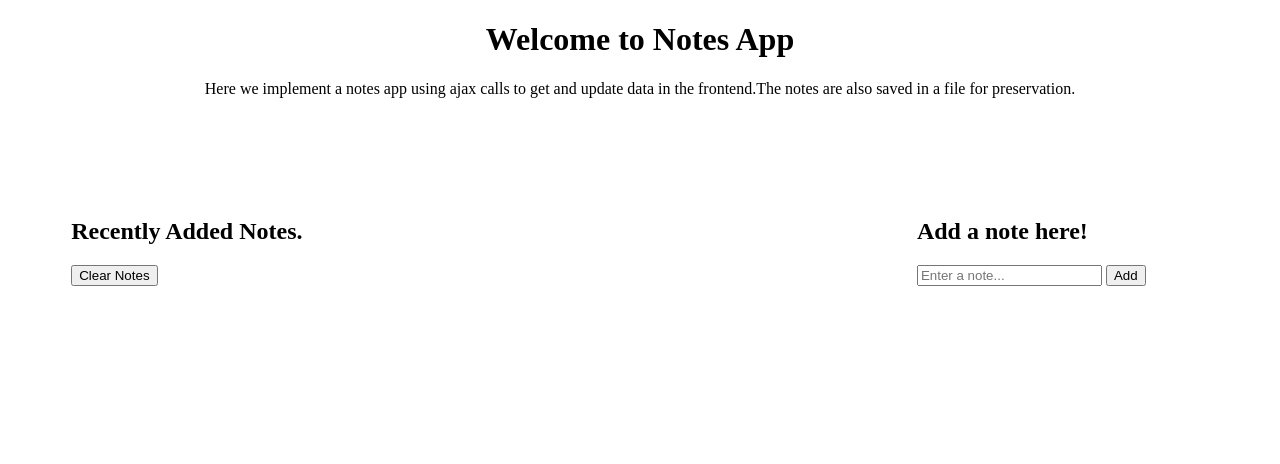
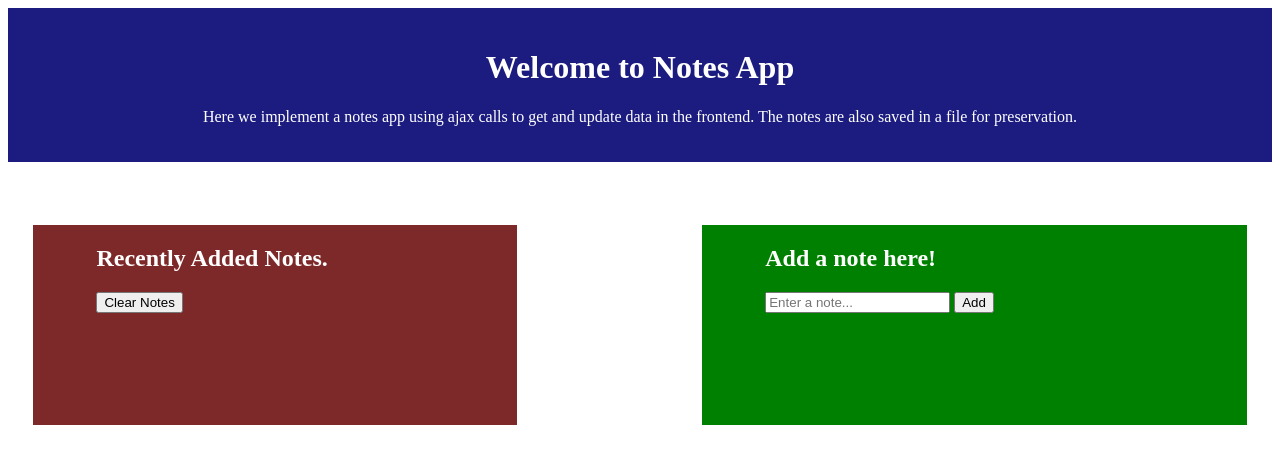
Before and after one commit to Devansh0112/Notes, a website: page public/index.html in a window 1280 px wide. Drawn offline with Linux system fonts and the light colour scheme; no server answers.

Commit message:
Added some css.

```diff
--- a/app.js
+++ b/app.js
@@ -7,6 +7,7 @@ const fs = require('fs');
 app.use(cors());
 app.use(express.json())
 app.use(express.urlencoded({extended: true}));
+app.use(express.static('public'));
 
 
 // Port number
--- /dev/null
+++ b/public/index.css
@@ -0,0 +1,34 @@
+.topPart{
+    text-align: center;
+    padding-top: 20px;
+    padding-bottom: 20px;
+    margin-bottom: 5%;
+    background-color: rgb(28, 28, 128);
+    color: white;
+}
+
+#enterNote{
+    float: right;
+    margin-right: 2%;
+    background-color: green;
+    padding-left: 5%;
+    padding-right: 20%;
+    color: white;
+    min-height: 200px;
+    margin-bottom: 10px;
+}
+
+#noteList {
+    list-style: Number;
+}
+
+#notes{
+    float: left;
+    margin-left: 2%;
+    margin-bottom: 10px;
+    padding-right: 15%;
+    padding-left: 5%;
+    background-color: rgb(126, 41, 41);
+    color: white;
+    min-height: 200px;
+}
--- a/index.html
+++ b/public/index.html
@@ -5,34 +5,17 @@
     <meta charset="UTF-8">
     <meta name="viewport" content="width=device-width, initial-scale=1.0">
     <title>Notes Ajax App</title>
-
-    <style>
-        .topPart{
-            text-align: center;
-            margin-bottom: 100px;
-        }
-
-        #enterNote{
-            float: right;
-            margin-right: 10%;
-        }
-
-        #noteList {
-            list-style: Number;
-        }
-
-        #notes{
-            float: left;
-            margin-left: 5%;
-        }
-    </style>
+    <link rel="stylesheet" href="./index.css">
 </head>
 
 <body>
 
     <div class="topPart">
         <h1>Welcome to Notes App</h1>
-        <p>Here we implement a notes app using ajax calls to get and update data in the frontend.The notes are also saved in a file for preservation.</p>
+        <p>
+            Here we implement a notes app using ajax calls to get and update data in the frontend.
+            The notes are also saved in a file for preservation.
+        </p>
     </div>
 
 
```
Also changed, not shown: public/index.js (renamed from index.js).
